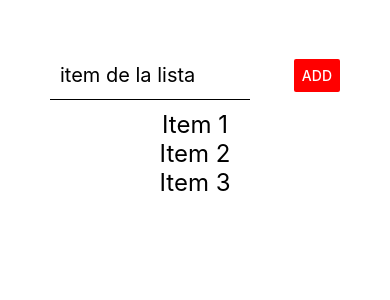
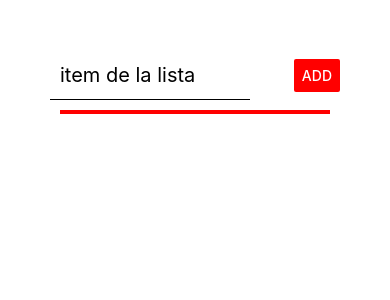
Before and after one commit to KatyaEspinosa03/ReactNativeApp, a React Native app: screen / in a window 390 px wide. Shown: the top 300 px of the page. Built offline with nearby package versions, Linux system fonts and the light colour scheme.

Commit message:
agregue use state, flatlist y modal a la aplicacion para renderizar la lista de items

```diff
--- a/App.js
+++ b/App.js
@@ -1,28 +1,72 @@
-import { StatusBar } from 'expo-status-bar';
-import { Button, StyleSheet, Text, TextInput, View } from 'react-native';
+
+import { Button, StyleSheet, Text, TextInput, View, FlatList, Modal } from 'react-native';
+import React, {useState} from 'react';
 
 export default function App() {
+
+  const [textValue, setTextValue] = useState("")
+  const [itemList, setItemList] = useState([])
+  const [itemSelected, setItemSelected] = useState({})
+  const [modalVisible, setModalVisible] = useState(false)
+
+  const onHandleChangeItem = (text) =>  setTextValue(text)
+
+
+  const addItems = () => {
+    setItemList(prevState => [
+      ...prevState, {id: Math.random(), value: textValue}
+    ])
+  }
+
+  const renderListItem = ({ item }) => (
+    <View syles={styles.TextContainer}>
+    <Text style={styles.Text}> {item.value} </Text>
+    </View>
+  )
+
+  const onHandleDelete = () => {
+
+  }
+
+  const onHandleModal = () => {
+
+  }
   return (
     <View style={styles.container}>
       <View style={styles.inputContainer}>
         <TextInput placeholder='item de la lista'
-        style={styles.input}>
+        style={styles.input}
+        value={textValue}
+        onChangeText={onHandleChangeItem}>
         </TextInput>
-        <Button title= "ADD" color={"#ff0000"}/>
+        <Button title= "ADD" color={"#ff0000"}
+        onPress={addItems}/>
       </View>
 
       <View style={styles.listContainer}>
-        <View syles={styles.TextContainer}>
-          <Text style={styles.Text}> Item 1 </Text>
-          </View>
-        <View syles={styles.TextContainer}>
-          <Text style={styles.Text}> Item 2 </Text>
-          </View>
-        <View syles={styles.TextContainer}>
-          <Text style={styles.Text}> Item 3 </Text>
-          </View>
+       <FlatList
+       data={itemList}
+       renderItem={renderListItem}
+       keyExtractor={item => item.id}
+       />
       </View>
 
+      <Modal
+      visible={modalVisible}
+      animationType="fade"
+      >
+        <View style={styles.modalTitle}>
+          <Text> Mi modal </Text>
+        </View>
+        <View style={styles.modalMessage}>
+          <Text> Estás seguro que quieres eliminar</Text>
+        </View>
+        <View style={styles.modalButton}>
+          <Button
+          title="confirmar"
+          onPress={onHandleDelete}/>
+        </View>
+      </Modal>
     </View>
   );
 }
@@ -35,6 +79,8 @@ const styles = StyleSheet.create({
     flexDirection: "row",
     justifyContent: "space-between",
     alignItems: 'center',
+    backgroundColor: "#fff",
+    borderRadius: 10,
   },
   input: {
     borderBottomColor: "black",
@@ -48,17 +94,33 @@ const styles = StyleSheet.create({
     justifyContent: 'center',
     alignItems: 'center',
     margin: 10,
+    borderColor: "#ff0000",
+    borderWidth: 2,
   },
   Text: {
     fontSize: 24,
   },
 
   TextContainer:{
-    borderColor:"blue",
+    borderColor:"#ff0000",
     alignItems: "center",
     borderWidth: 2,
     marginVertical: 20,
     padding: 10,
     width: "100%",
-  }
+  },
+  modalTitle: {
+    backgroundColor: "#ccc",
+    color: "#fff",
+    fontSize: 18,
+    },
+    modalMessage: {
+      marginBottom: 15,
+      justifyContent: "center",
+      alignItems: "center"
+    },
+    modalButton: {
+      marginTop: 15,
+
+    }
 });
```
